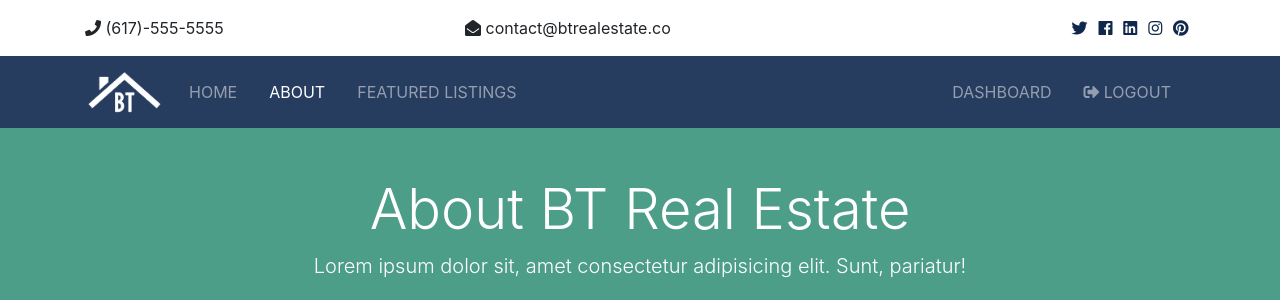
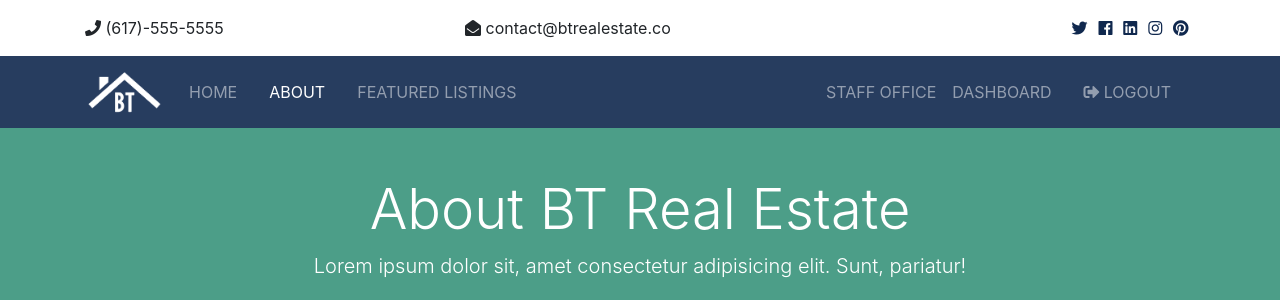
Before and after one commit to agent-indigo/btre-web, a Django app: page /about in a window 1280 px wide. Shown: the top 300 px of the page. Run offline with Django 5.2, Linux system fonts and the light colour scheme; the visitor is signed in with stand-in values (Sample User, id 1); data that the repository does not hold is empty; some libraries are stand-ins or nearby versions.

Commit message:
Added staff only admin area link

```diff
--- a/templates/admin/base_site.html
+++ b/templates/admin/base_site.html
@@ -1,11 +1,11 @@
 {% extends 'admin/base.html' %}
 {% load static %}
 {% block title %}
-BT Real Estate | Admin
+BT Real Estate | Staff Office
 {% endblock %}
 {% block branding %}
     <h1 id="head">
-        <img src="{% static 'images/logo.png' %}" alt="BT Real Estate Logo" height="50" width="80" class="brand_img"> Admin Zone
+        <img src="{% static 'images/logo.png' %}" alt="BT Real Estate Logo" height="50" width="80" class="brand_img"> Staff Office
     </h1>
 {% endblock %}
 {% block extrastyle %}
--- a/templates/partials/_navbar.html
+++ b/templates/partials/_navbar.html
@@ -39,6 +39,11 @@
         </ul>
         <ul class="navbar-nav ml-auto">
           {% if user.is_authenticated %}
+            {% if user.is_staff %}
+              <a href="{% url 'admin:index' %}" class="nav-link">
+                Staff Office
+              </a>
+            {% endif %}
             <li
             {% if 'dashboard' in request.path %}
               class="nav-item active mr-3"
```
